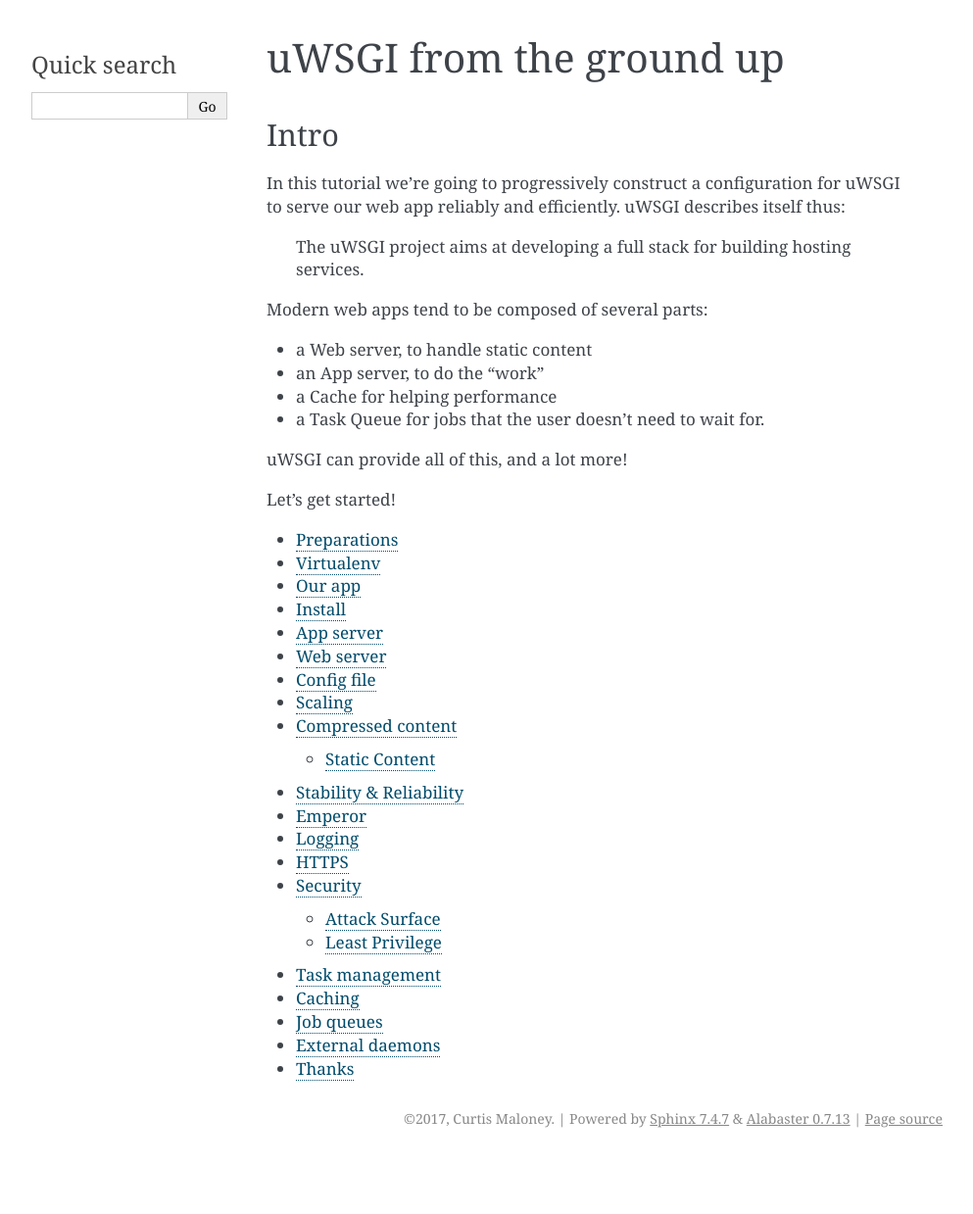
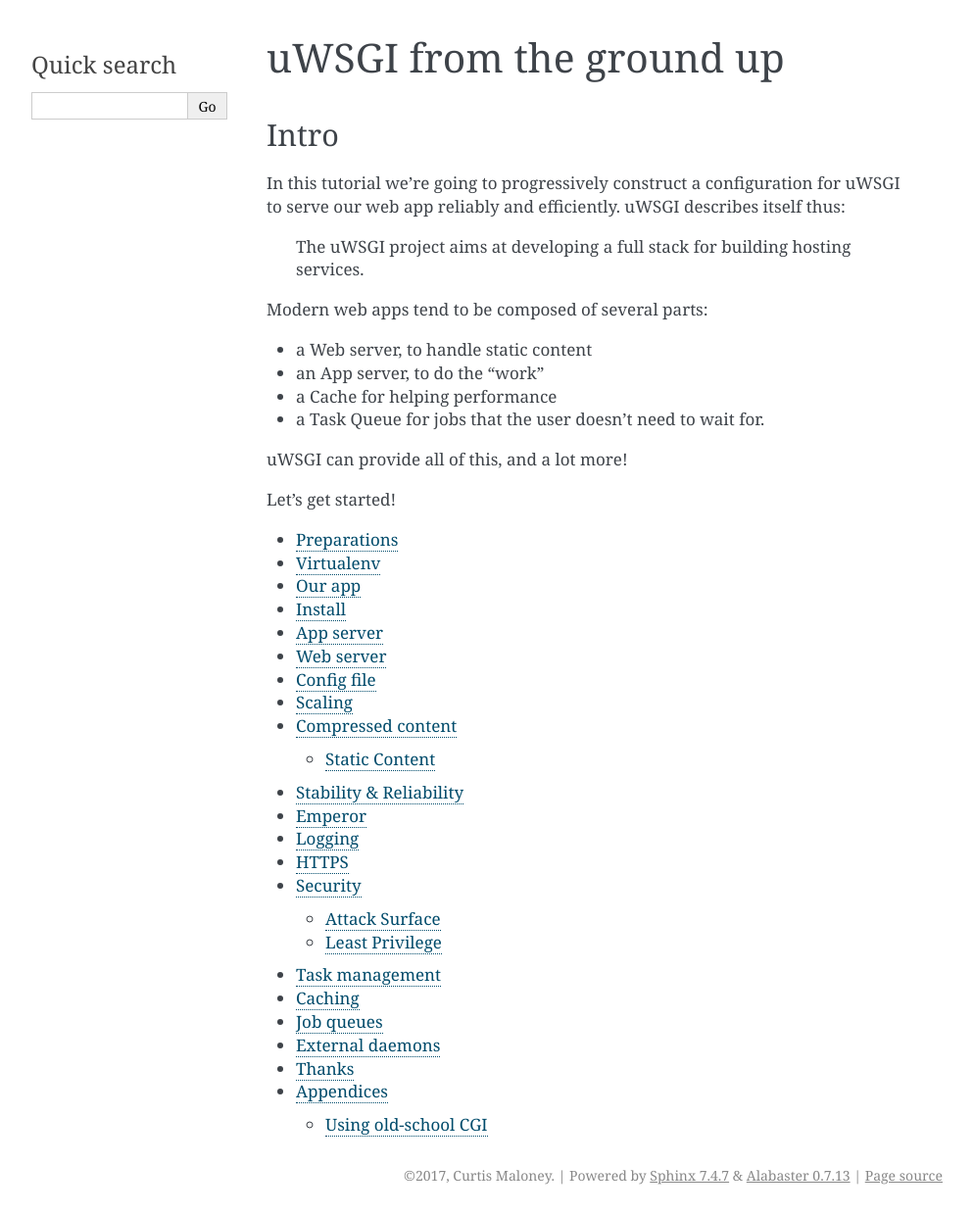
Before and after one commit to funkybob/ugu, a Sphinx documentation site: the page built from docs/index.rst, in a window 1280 px wide. Shown: the whole page at 98% size, without its empty margins (148-1141 px from the left). Built offline with Sphinx 7.4.7, drawn with Linux system fonts in a browser that asks for light colours; before the commit the page ends 1181 px from its top, so only the background shows below that.

Commit message:
Start appendices

```diff
--- /dev/null
+++ b/docs/appendix/cgi.rst
@@ -0,0 +1,3 @@
+====================
+Using old-school CGI
+====================
--- /dev/null
+++ b/docs/appendix/index.rst
@@ -0,0 +1,8 @@
+==========
+Appendices
+==========
+
+.. toctree::
+   :maxdepth: 2
+
+   cgi
--- a/docs/index.rst
+++ b/docs/index.rst
@@ -44,3 +44,5 @@ Let's get started!
    jobq
    daemon
    thanks
+
+   appendix/index
```
